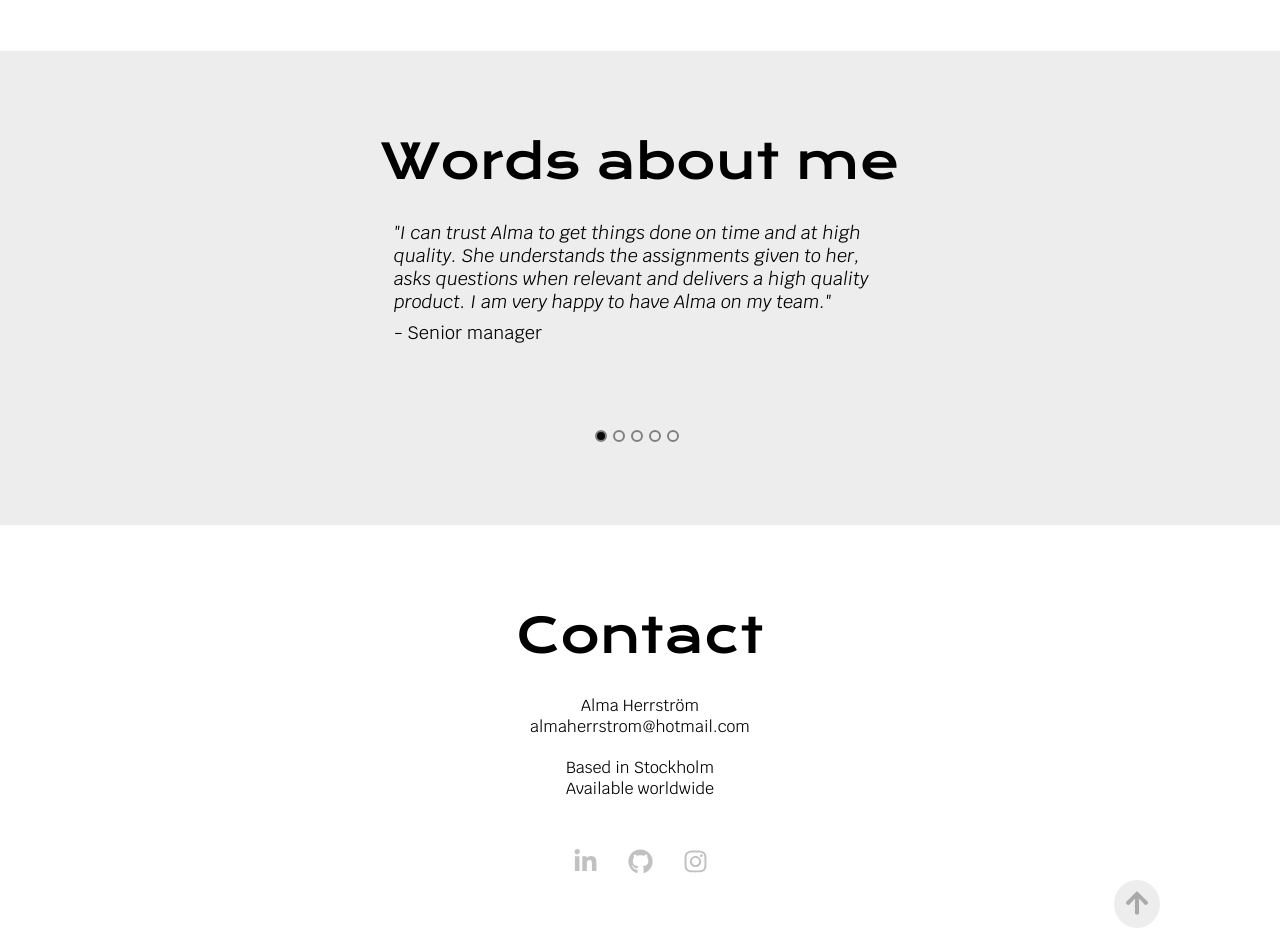
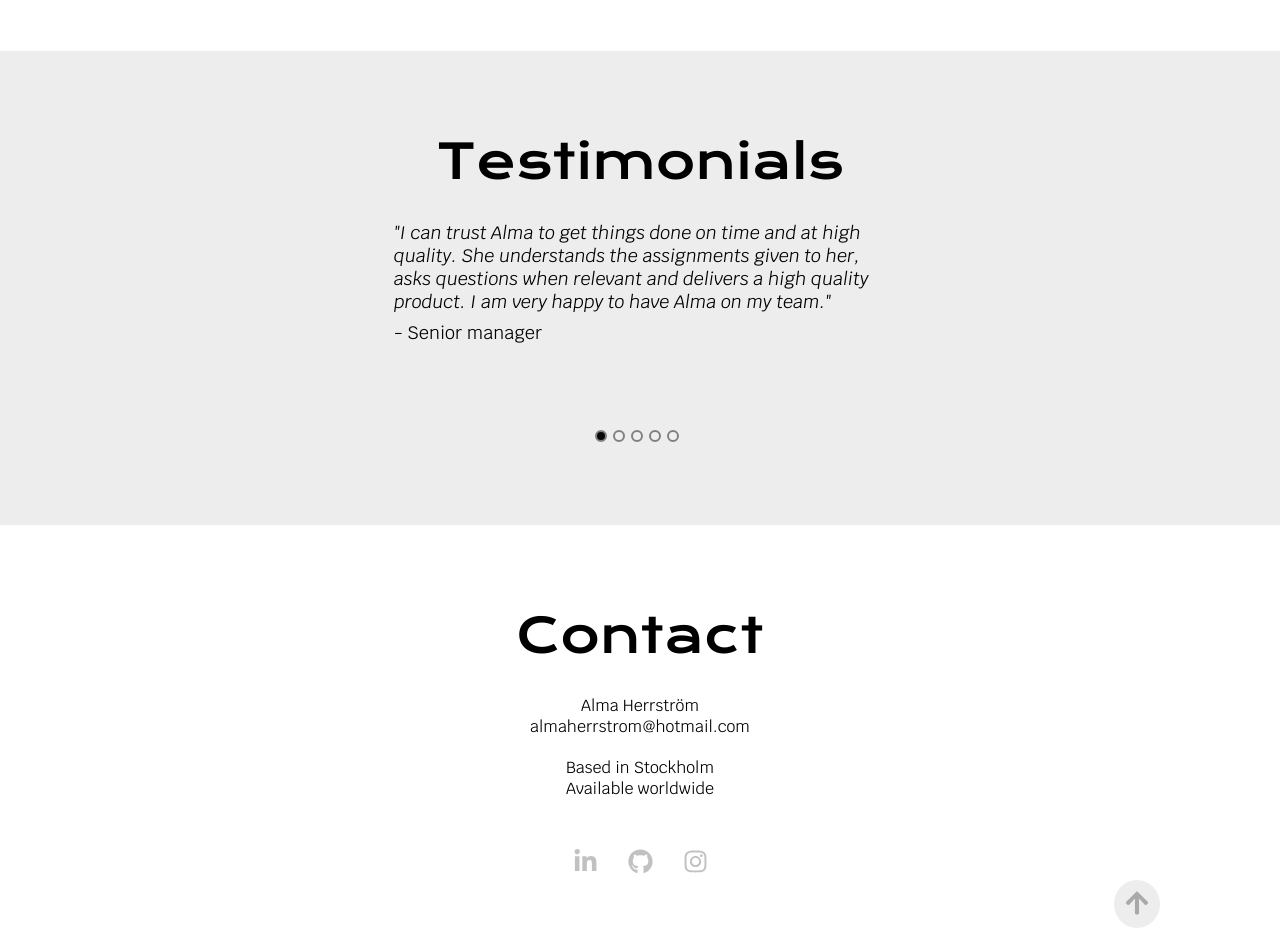
Before and after one commit to almaherris/alma-portfolio, a React (Vite) app: page / in a window 1280 px wide. Shown: the part 4280-5208 px from the top of the page. Built offline with nearby package versions, Linux system fonts and the light colour scheme.

Commit message:
new cv and changed title for feedback section

```diff
--- a/src/components/sections/carousel-setup/Feedback.jsx
+++ b/src/components/sections/carousel-setup/Feedback.jsx
@@ -3,7 +3,7 @@ import { CarouselComponent } from "./CarouselComponent"
 export const Feedback = () => {
   return (
     <div className="feedback" id="feedback">
-      <h2 className="title">Words about me</h2>
+      <h2 className="title">Testimonials</h2>
       <div className="feedback-container">
         <CarouselComponent />
       </div>
```
Also changed, not shown: 1 other file (tests, documents, lock files or other folders).
